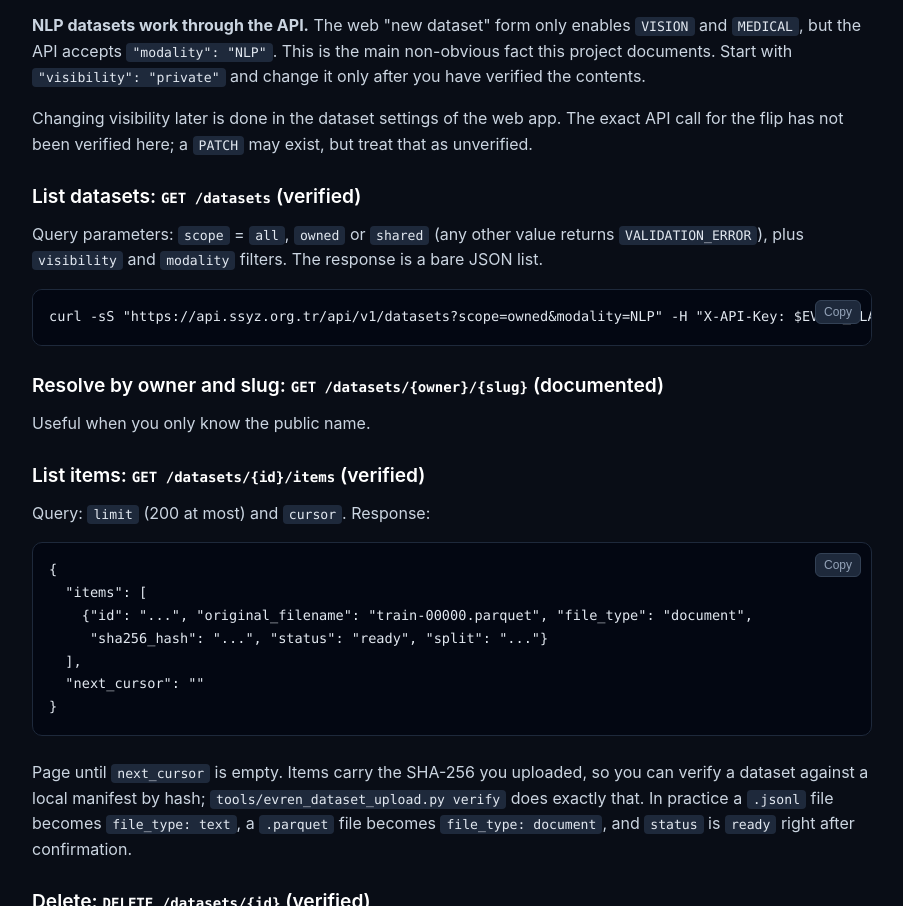
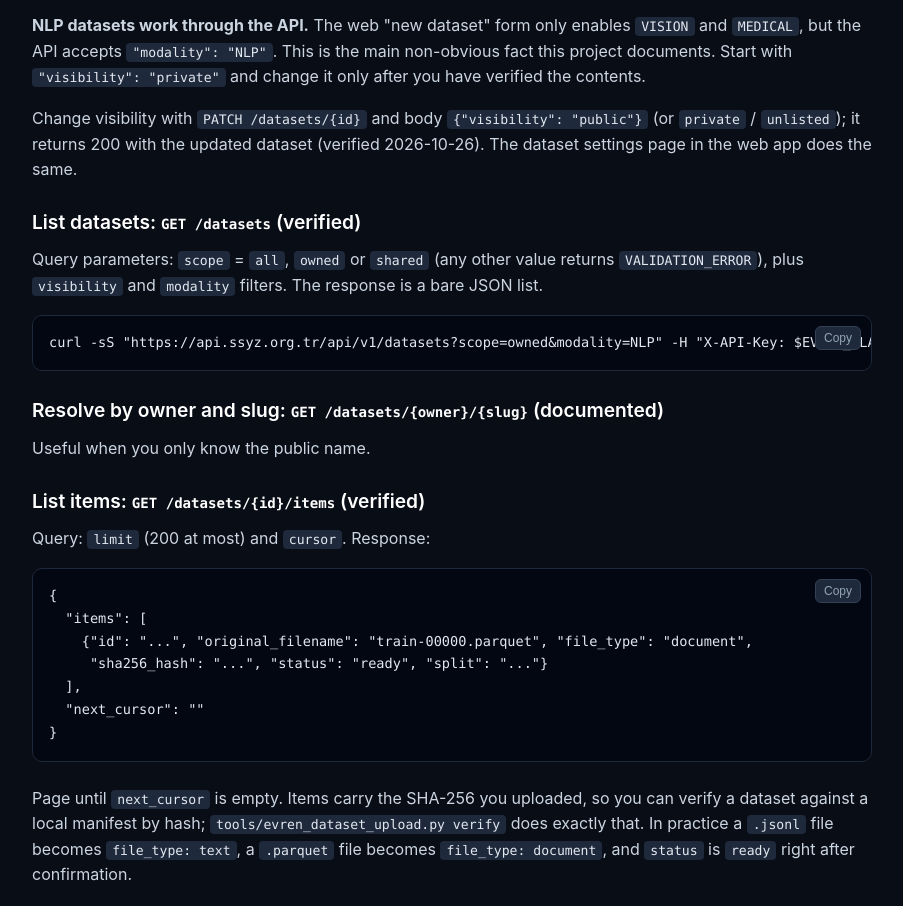
Before and after one commit to nsozturk/evren-platform-api, a plain HTML site: page docs/index.html in a window 1280 px wide. Shown: the part 6126-7032 px from the top of the page, without its empty margins (308-1211 px from the left). Drawn offline with Linux system fonts and the light colour scheme.

Commit message:
docs: visibility PATCH verified, list datasets published with the tool
Co-Authored-By: Claude Opus 5.5 <noreply@anthropic.com>

```diff
--- a/docs/index.html
+++ b/docs/index.html
@@ -417,7 +417,7 @@ curl -sS https://api.ssyz.org.tr/api/v1/billing/balance -H "X-API-Key: $EVREN_PL
         </table></div>
         <p>The response is the dataset object itself (not wrapped): <code>id</code>, <code>slug</code>, <code>owner_username</code>, and more. Keep the <code>id</code>; every other call uses it.</p>
         <p><strong>NLP datasets work through the API.</strong> The web "new dataset" form only enables <code>VISION</code> and <code>MEDICAL</code>, but the API accepts <code>"modality": "NLP"</code>. This is the main non-obvious fact this project documents. Start with <code>"visibility": "private"</code> and change it only after you have verified the contents.</p>
-        <p>Changing visibility later is done in the dataset settings of the web app. The exact API call for the flip has not been verified here; a <code>PATCH</code> may exist, but treat that as unverified.</p>
+        <p>Change visibility with <code>PATCH /datasets/{id}</code> and body <code>{"visibility": "public"}</code> (or <code>private</code> / <code>unlisted</code>); it returns 200 with the updated dataset (verified 2026-10-26). The dataset settings page in the web app does the same.</p>
         <h3>List datasets: <code>GET /datasets</code> (verified)</h3>
         <p>Query parameters: <code>scope</code> = <code>all</code>, <code>owned</code> or <code>shared</code> (any other value returns <code>VALIDATION_ERROR</code>), plus <code>visibility</code> and <code>modality</code> filters. The response is a bare JSON list.</p>
         <pre><button class="copy-btn" type="button">Copy</button><code>curl -sS "https://api.ssyz.org.tr/api/v1/datasets?scope=owned&amp;modality=NLP" -H "X-API-Key: $EVREN_PLATFORM_KEY"</code></pre>
```
Also changed, not shown: docs/llms-full.txt, 4 other files.
